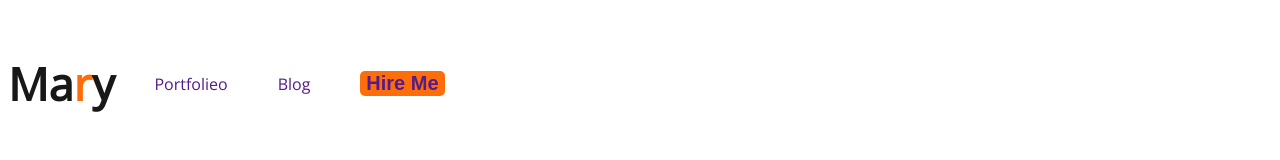
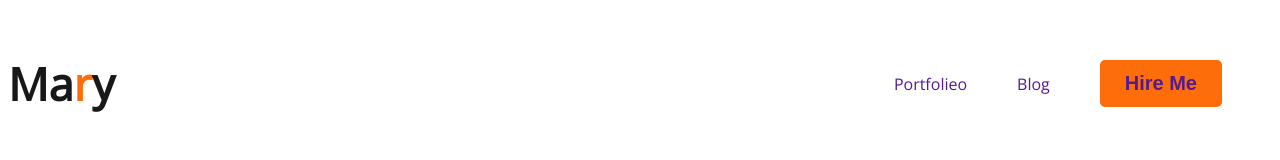
Before and after one commit to Abu-Said-56/developer-portfolio, a plain HTML site: page index.html in a window 1280 px wide. Drawn offline with nearby package versions, Linux system fonts and the light colour scheme.

Commit message:
added nav

```diff
--- a/style/styles.css
+++ b/style/styles.css
@@ -7,7 +7,7 @@ body{
 /* nav related style */
 nav{
     display:flex;
-    /* justify-content: space-between; */
+    justify-content: space-between;
     align-items: center;
 }
 nav > ul{
@@ -37,7 +37,8 @@ nav a{
     background-color: #FD6E0A;
     font-size: 20px;
     font-weight: 700;
-    color: white;
     border-radius: 5px;
     border: 0;
+    padding: 12px 25px;
+    color: white;
 }
```
